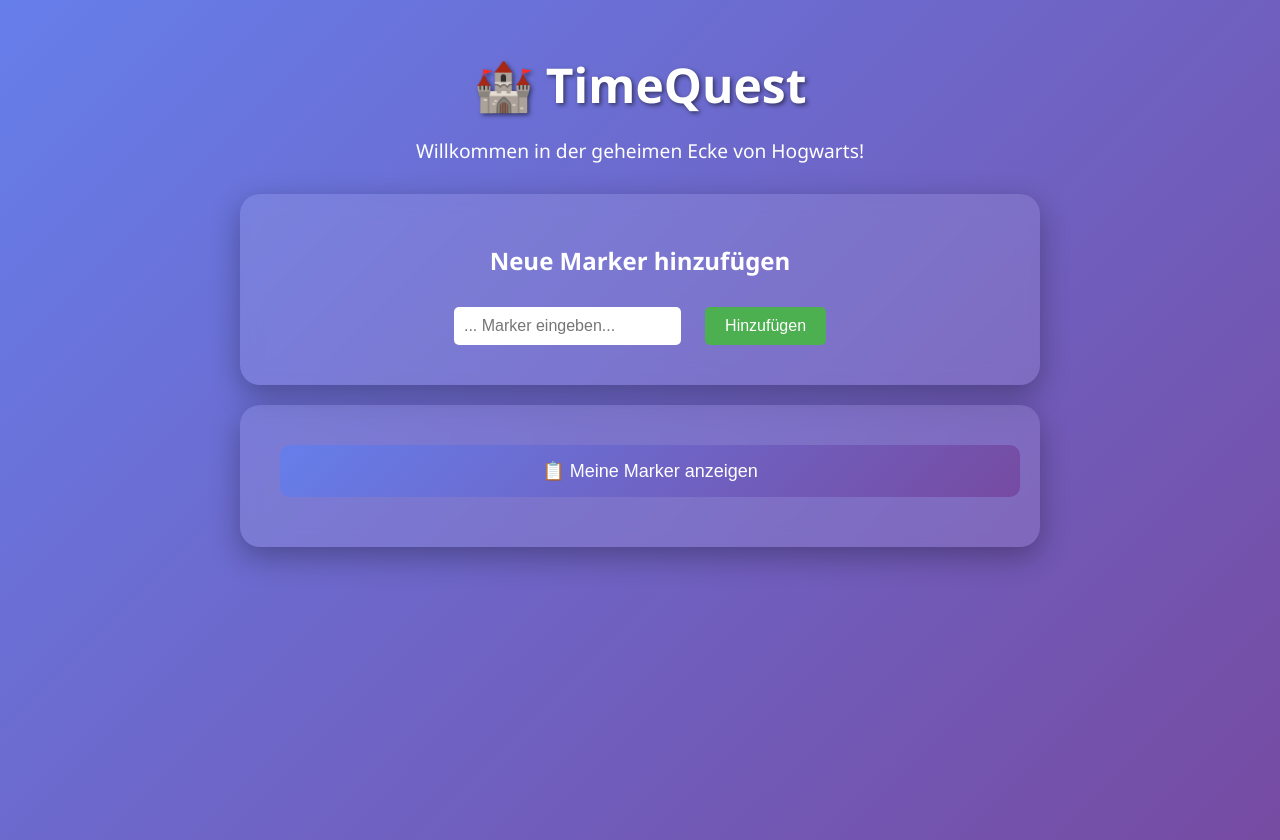
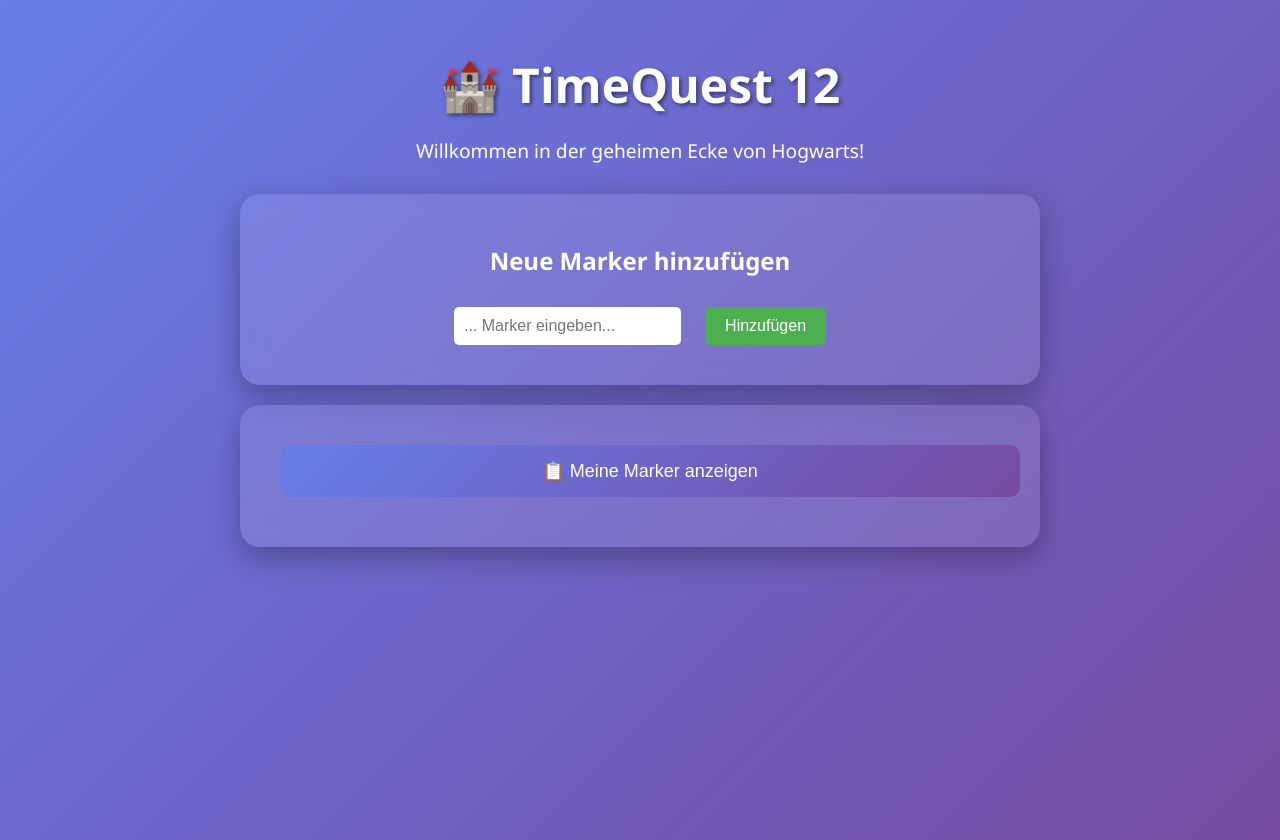
Before and after one commit to Horizon-Research-UG/t3, a plain HTML site: page index.html in a window 1280 px wide. Drawn offline with Linux system fonts and the light colour scheme.

Commit message:
bot -> list2

```diff
--- a/index.html
+++ b/index.html
@@ -7,7 +7,7 @@
 </head>
 <body>
     <div class="container">
-        <h1>🏰 TimeQuest</h1>
+        <h1>🏰 TimeQuest 12</h1>
         <p>Willkommen in der geheimen Ecke von Hogwarts!</p>
 
         <div class="card">
```
